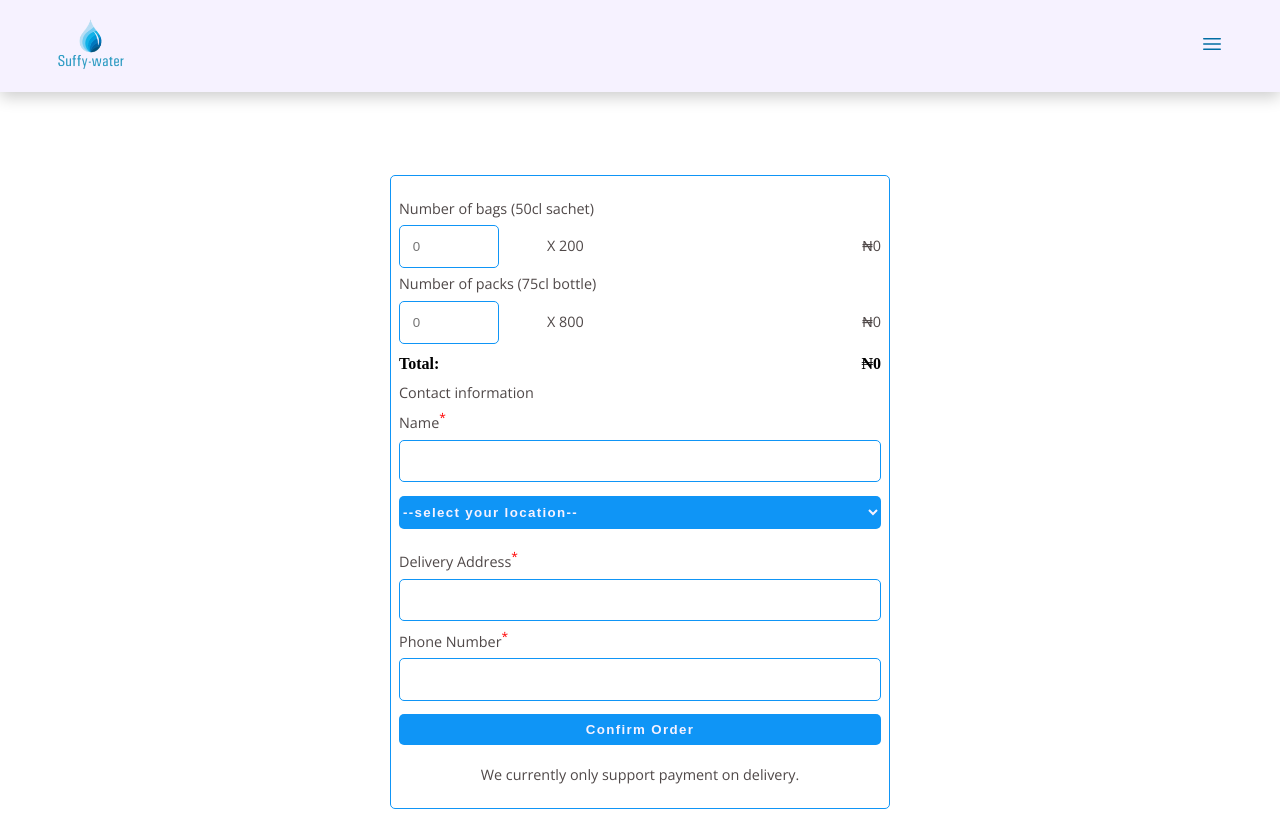
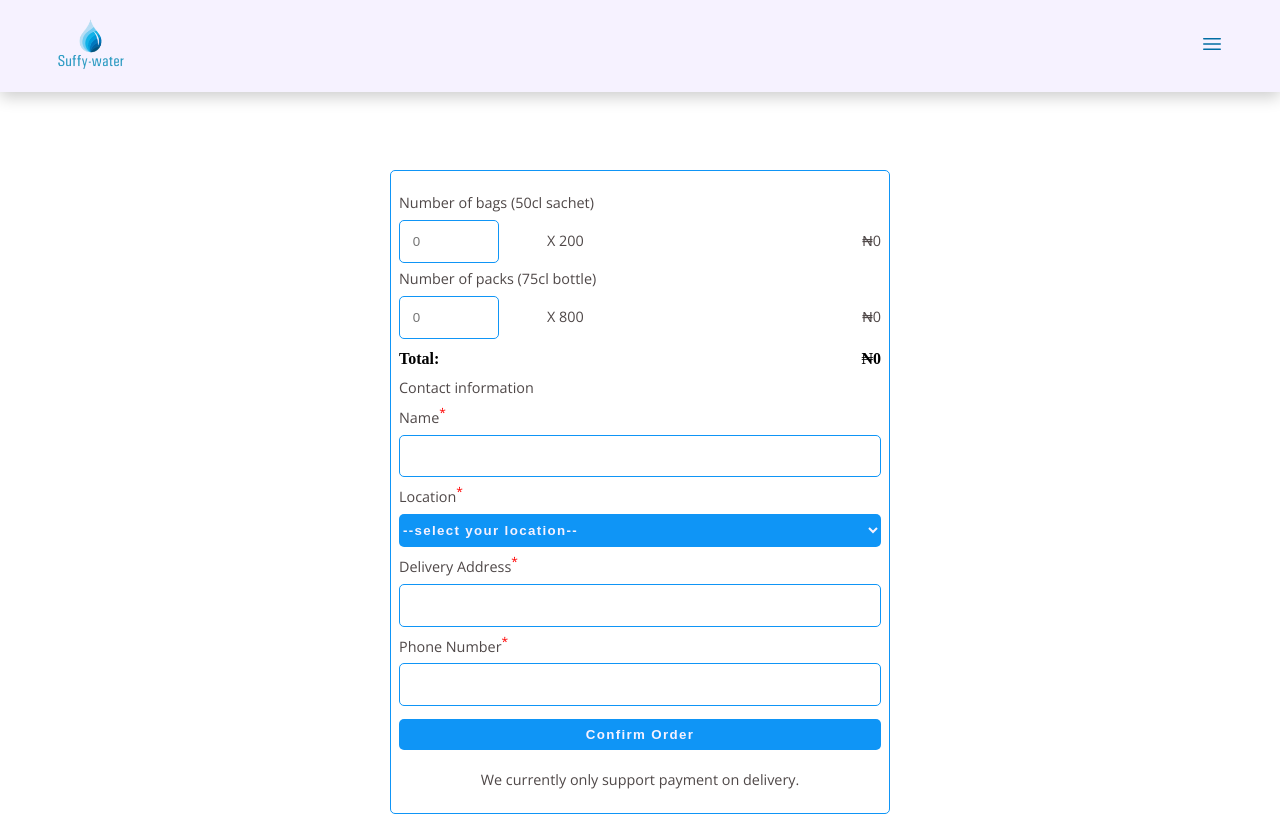
Before and after one commit to momohyusuf/suffy-water-clientSide, a React (Create React App) app: page /place-order in a window 1280 px wide. Shown: the top 816 px of the page. Built offline with nearby package versions, Linux system fonts and the light colour scheme; what javascript-time-ago would draw is missing.

Commit message:
updated the meta tags

```diff
--- a/public/index.html
+++ b/public/index.html
@@ -5,39 +5,33 @@
     <link rel="icon" href="%PUBLIC_URL%/favicon.ico" />
     <meta name="viewport" content="width=device-width, initial-scale=1" />
     <meta name="theme-color" content="#000000" />
+
+    <meta name="title" content="Suffy Table water" />
     <meta
       name="description"
-      content="Web site created using create-react-app"
+      content="Don't Just Drink Water, Drink Clean And Healthy Water. We are on a mission to provide Nigerians  easy access to clean, affordable, and healthy water"
     />
+    <meta
+      name="keywords"
+      content="water, clean water, healthy water, affordable water, bottled water, sachet water, Abuja, Estako west, cheap water. NAFDAC, drinking water"
+    />
+    <meta name="robots" content="index, follow" />
+    <meta http-equiv="Content-Type" content="text/html; charset=utf-8" />
+    <meta name="language" content="English" />
+    <meta name="author" content="starkweb technologies" />
+    <meta
+      name="copyright"
+      content="Copyright © 2022 Hamsal Investment Nigeria Limited, All Right Reserved."
+    />
+
     <link rel="apple-touch-icon" href="%PUBLIC_URL%/logo192.png" />
-    <!--
-      manifest.json provides metadata used when your web app is installed on a
-      user's mobile device or desktop. See https://developers.google.com/web/fundamentals/web-app-manifest/
-    -->
+
     <link rel="manifest" href="%PUBLIC_URL%/manifest.json" />
-    <!--
-      Notice the use of %PUBLIC_URL% in the tags above.
-      It will be replaced with the URL of the `public` folder during the build.
-      Only files inside the `public` folder can be referenced from the HTML.
 
-      Unlike "/favicon.ico" or "favicon.ico", "%PUBLIC_URL%/favicon.ico" will
-      work correctly both with client-side routing and a non-root public URL.
-      Learn how to configure a non-root public URL by running `npm run build`.
-    -->
-    <title>React App</title>
+    <title>Suffy Table Water</title>
   </head>
   <body>
     <noscript>You need to enable JavaScript to run this app.</noscript>
     <div id="root"></div>
-    <!--
-      This HTML file is a template.
-      If you open it directly in the browser, you will see an empty page.
-
-      You can add webfonts, meta tags, or analytics to this file.
-      The build step will place the bundled scripts into the <body> tag.
-
-      To begin the development, run `npm start` or `yarn start`.
-      To create a production bundle, use `npm run build` or `yarn build`.
-    -->
   </body>
 </html>
--- a/src/pages/place-order/PlaceOrder.jsx
+++ b/src/pages/place-order/PlaceOrder.jsx
@@ -211,7 +211,16 @@ const PlaceOrder = () => {
             type="text"
             handleInputs={handleInputs}
           />
-
+          <p>
+            Location
+            <sup
+              style={{
+                color: "red",
+              }}
+            >
+              *
+            </sup>
+          </p>
           <select
             name="location"
             value={orderInformation.location}
@@ -219,7 +228,7 @@ const PlaceOrder = () => {
           >
             <option value="">--select your location--</option>
             <option value="Abuja"> Abuja</option>
-            <option value="Auchi">Auchi</option>
+            <option value="Estako-west">Estako west</option>
           </select>
           <p>
             Delivery Address
--- a/src/scss/main.scss
+++ b/src/scss/main.scss
@@ -328,7 +328,6 @@ nav {
   button,
   select {
     width: 100%;
-    margin: 1em 0;
     padding: 0.6em 0;
     background-color: $secondary-color;
     border: 0;
@@ -341,6 +340,9 @@ nav {
     &:hover {
       box-shadow: $shadow;
     }
+  }
+  button {
+    margin: 1em 0;
   }
   button:hover,
   button:focus {
@@ -444,6 +446,7 @@ nav {
     }
   }
 }
+// admin page
 .admin--page--content--header {
   input {
     padding: 0.5em;
```
